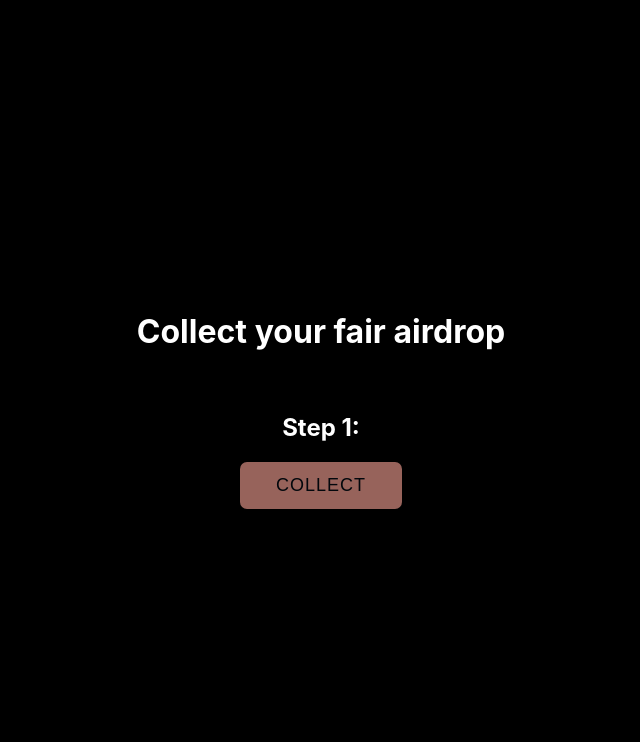
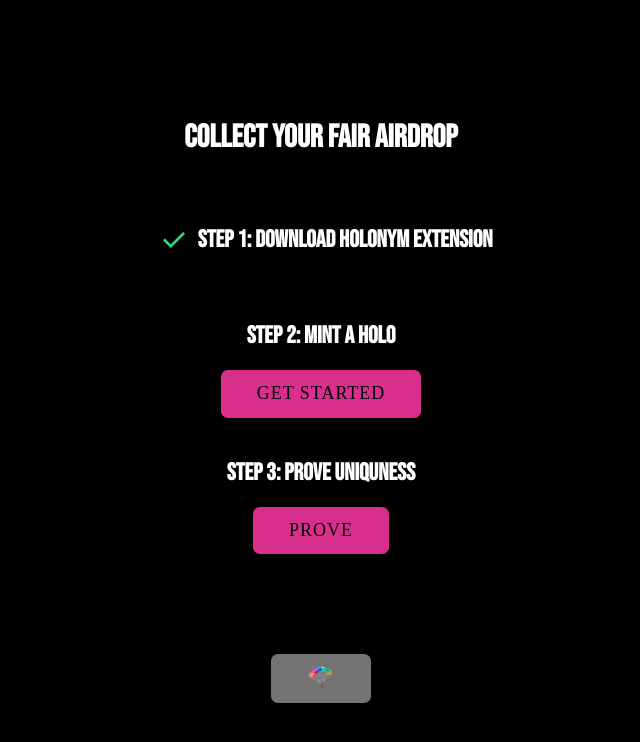
Before and after one commit to holonym-foundation/airdrop-demo, a React (Create React App) app: page / in a window 1280 px wide. Shown: the top 742 px of the page, without its empty margins (319-959 px from the left). Built offline with nearby package versions, Linux system fonts and the light colour scheme.

Commit message:
style and links

```diff
--- a/src/App.css
+++ b/src/App.css
@@ -1,3 +1,10 @@
+/* a {
+  color:rgb(216 47 141);
+  font-family:'Gill Sans', 'Gill Sans MT', Calibri, 'Trebuchet MS', sans-serif
+} */
+h1, h2, h3, h4, h5 {
+  font-family: "Bebas Neue", sans-serif;
+}
 .bg {
   background-color: black;
   color: white;
@@ -11,16 +18,31 @@
   height:100vh;
   width:100vw;
 }
+.button.step {
+  padding: 13px 36px;
+  border-radius: 7px;
+  background-color: rgb(216 47 141);
+  -webkit-transition: background-color 500ms cubic-bezier(0.23, 1, 0.32, 1);
+  transition: background-color 500ms cubic-bezier(0.23, 1, 0.32, 1);
+  font-family: "Times New Roman", sans-serif;
+  color: #02070c;
+  font-size: 18px;
+  line-height: 1.2;
+  letter-spacing: 1px;
+  text-transform: uppercase;
+  text-decoration: none;
+}
+
 .button.action {
   padding: 13px 36px;
   border-radius: 7px;
-  background-color: rgb(151 99 91);
-  -webkit-transition: background-color 500ms cubic-bezier(0.23, 1, 0.32, 1);
+  background-color: #2fd87a;
+  -webkit-transition: cbackground-color 500ms cubic-bezier(0.23, 1, 0.32, 1);
   transition: background-color 500ms cubic-bezier(0.23, 1, 0.32, 1);
-  font-family: "Clover Medium", sans-serif;
+  font-family: "Times New Roman", sans-serif;
   color: #02070c;
-  font-size: 18px;
-  line-height: 1.2;
+  font-size: 21px;
+  line-height: 1.1;
   letter-spacing: 1px;
   text-transform: uppercase;
   text-decoration: none;
@@ -31,11 +53,19 @@
   cursor: pointer;
 }
 
-.greyed-out-button {
-  opacity: 0.5;
+.button.disabled {
+  background-color: #747474;
 }
 
 .x-button-blue.greyed-out-button:hover {
   background-color: var(--holo-light-blue);
   cursor: not-allowed;
 }
+
+@font-face {
+  font-family: 'Bebas Neue';
+  src: url('./fonts/Bebas_Neue/BebasNeue-Regular.ttf');
+  /* font-weight: 600; */
+  /* font-style: normal; */
+  /* font-display: swap; */
+}
--- a/src/App.js
+++ b/src/App.js
@@ -1,14 +1,27 @@
-import logo from './logo.svg';
 import './App.css';
-
-
+import { Step } from './components/Step';
 function App() {
   return (
     <div className='bg'>
       <h1>Collect your fair airdrop</h1>
+      <Step title='Step 1: Download Holonym Extension' complete={true}>
+      <a target='_blank' className='step button' href='https://chrome.google.com/webstore/detail/holonym/obhgknpelgngeabaclepndihajndjjnb'>Download</a>
+      </Step>
+      <Step title='Step 2: Mint a Holo' complete={false}>
+        <a target='_blank' className='step button' href='https://holonym.id/verify'>Get started</a>
+      </Step>
+      <Step title='Step 3: Prove uniquness' complete={false}>
+      <a className='step button'>prove</a>
+      </Step>
+
       <br />
-      <h2>Step 1:</h2>
-      <a className='action button'>collect</a>
+      <br />
+      <br />
+      <br />
+
+      <a className='action button disabled'>🪂</a>
+
+
     </div>
   );
 }
--- /dev/null
+++ b/src/components/Step.js
@@ -0,0 +1,15 @@
+const CheckMark = ({size}) => <p style={{color:'#2fd87a', padding: '10px', fontSize: (size || 1) + 'em'}}>{'\u2713'}</p>
+const WithCheckMark = ({size, children}) => <div style={{display: "flex",justifyContent: "center",alignItems: "center"}}>
+  <CheckMark size={size} />
+  {children}
+</div>
+export const Step = ({complete, title, children}) => {
+  const t = <h2>{title}</h2>
+  return <div style={{marginBottom: complete ? '0px' : '20px', display: 'flex', alignItems: 'center', justifyContent: 'center', flexDirection: 'column'}}>
+  { complete ?
+    <WithCheckMark size={2}>{t}</WithCheckMark>
+      :
+    <>{t} {children}</>
+  }
+</div>
+}
```
Also changed, not shown: src/fonts/Bebas_Neue/BebasNeue-Regular.ttf (added), src/fonts/Bebas_Neue/OFL.txt (added).
